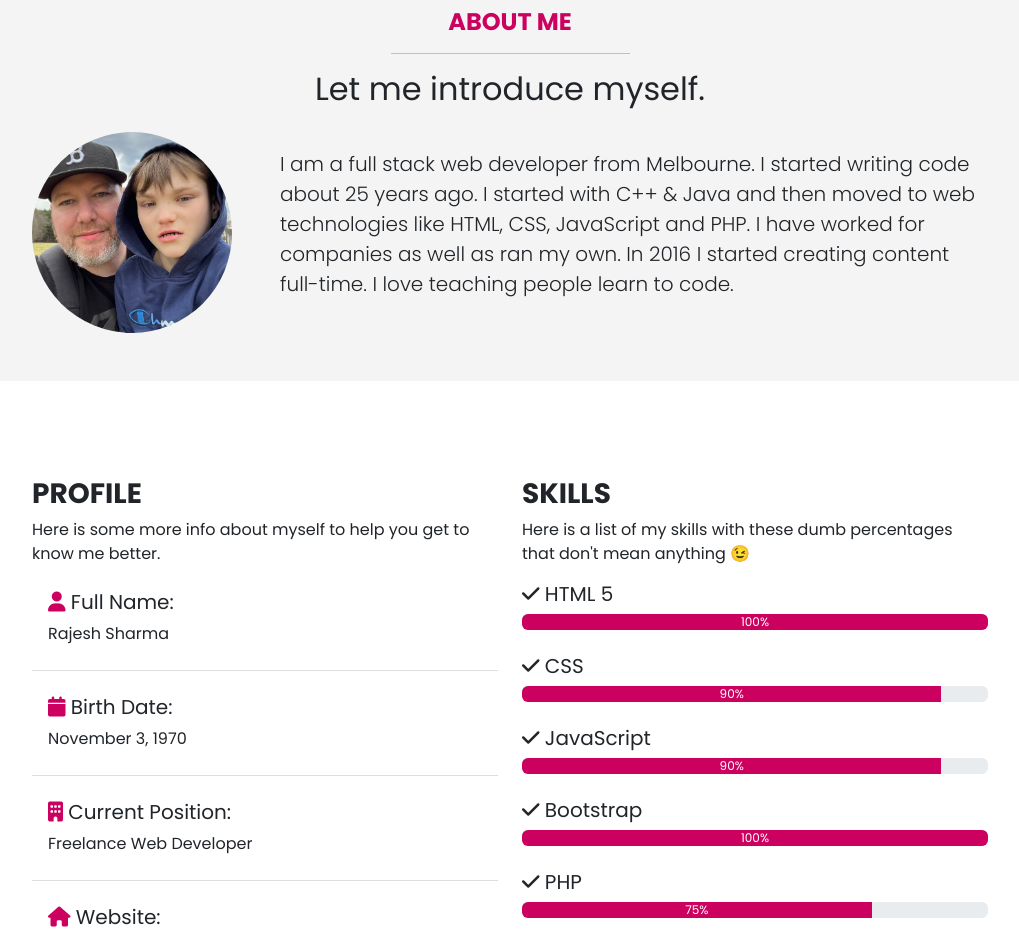
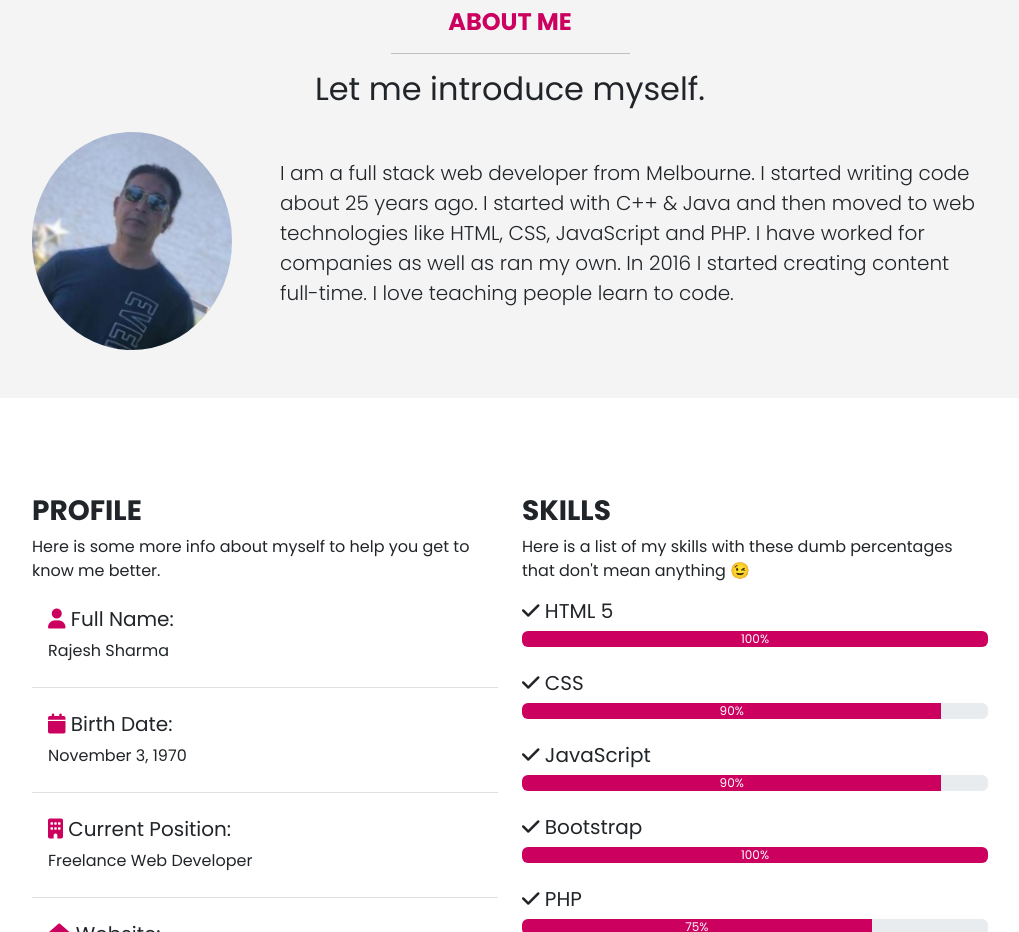
Before and after one commit to au-rajesh-sharma/portfolio-website, a website: page index.html in a window 1280 px wide. Shown: the part 840-1772 px from the top of the page, without its empty margins (130-1149 px from the left). Drawn offline with nearby package versions, Linux system fonts and the light colour scheme; files that its build step writes are made by us from their sources.

Commit message:
my photo

```diff
--- a/index.html
+++ b/index.html
@@ -98,7 +98,7 @@
         <div class="about-content d-flex gap-5
           align-items-center h-100">
           <img
-            src="images/brad.jpg"
+            src="images/myPhoto1.jpg"
             alt=""
             class="about-img img-fluid
               rounded-circle"
```
Also changed, not shown: images/myPhoto1.JPG (added).
